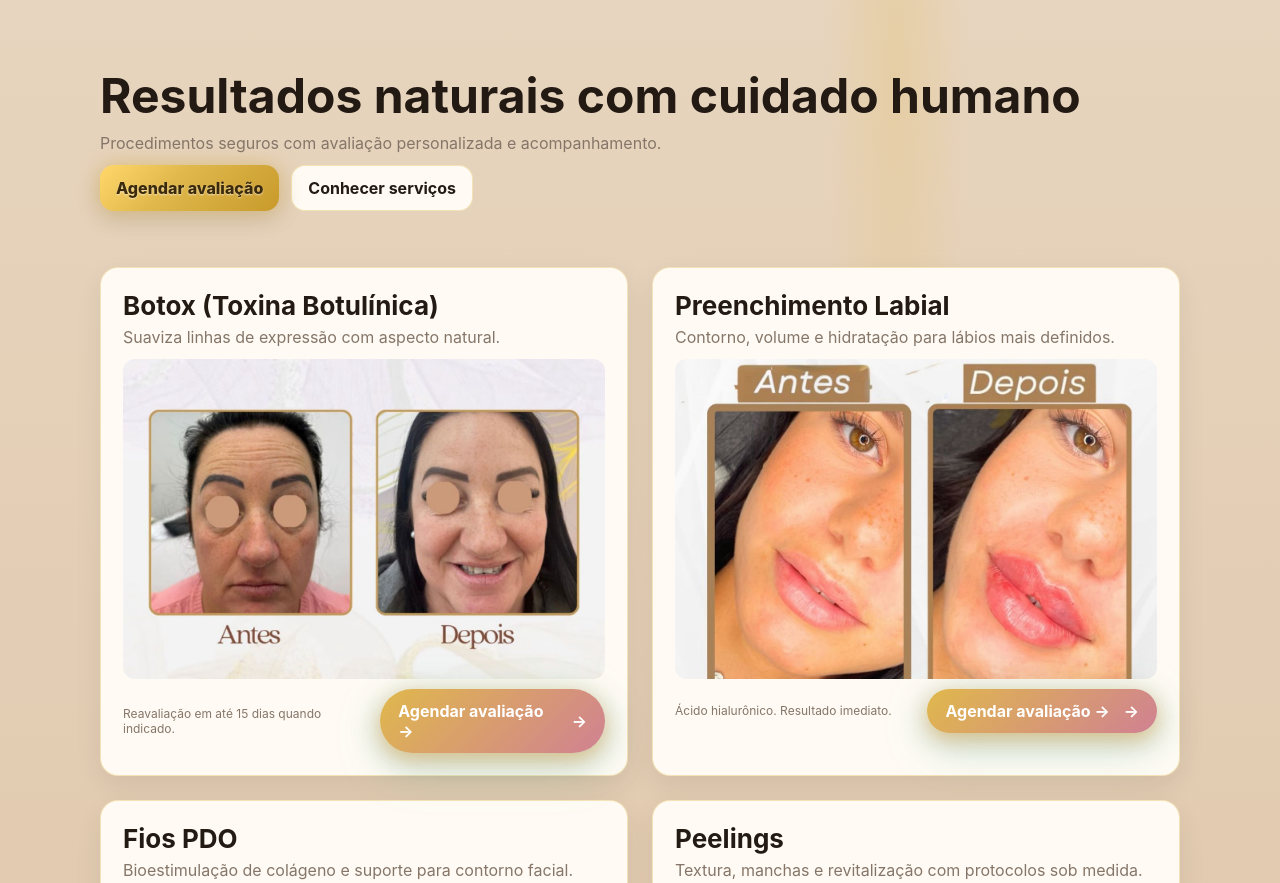
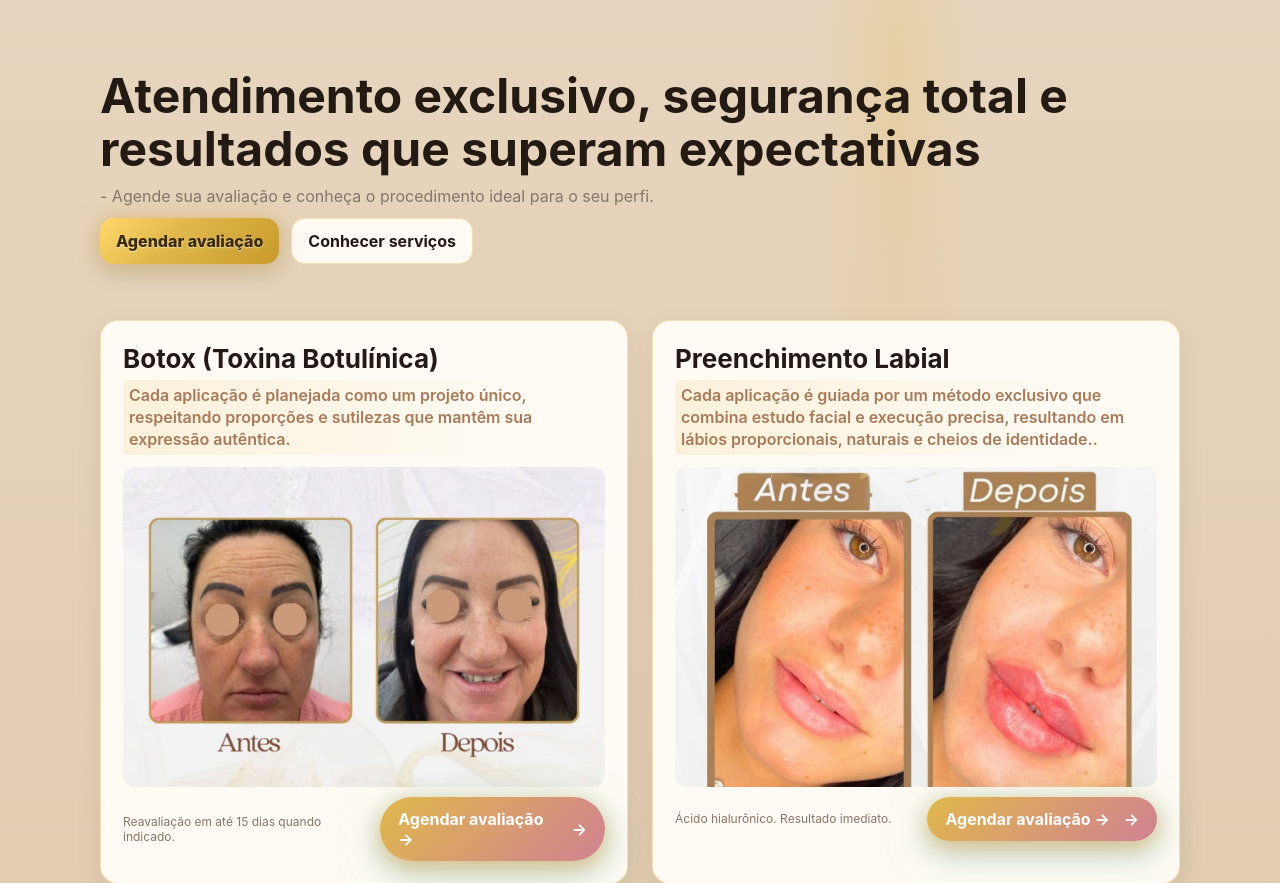
Before and after one commit to juniord8/LPLUNA-RG, a plain HTML site: page index.html in a window 1280 px wide. Shown: the part 117-1000 px from the top of the page. Drawn offline with Linux system fonts and the light colour scheme.

Commit message:
Mudanças em copys

```diff
--- a/index.css
+++ b/index.css
@@ -281,6 +281,18 @@ small,.note{font-size:12px;color:var(--muted)}
 .card footer .cta:hover::after{
   transform: translateX(3px);
 }
+/* Subtítulo de destaque nos cards */
+.card header p {
+  font-size: 16px;
+  font-weight: 600;
+  color: var(--wood); /* tom amadeirado para diferenciar */
+  margin: 6px 0 12px;
+  line-height: 1.4;
+  text-align: left;
+  background: linear-gradient(90deg, rgba(224,184,76,.15), transparent 80%);
+  padding: 4px 6px;
+  border-radius: 6px;
+}
 
 
 /* ===== Antes/Depois ===== */
--- a/index.html
+++ b/index.html
@@ -65,9 +65,9 @@
     <main>
       <section class="hero">
         <div class="wrap">
-          <h1>Resultados naturais com cuidado humano</h1>
+          <h1>Atendimento exclusivo, segurança total e resultados que superam expectativas </h1>
           <p>
-            Procedimentos seguros com avaliação personalizada e acompanhamento.
+            - Agende sua avaliação e conheça o procedimento ideal para o seu perfi.
           </p>
           <div class="actions">
             <a class="btn primary" href="#agende">Agendar avaliação</a>
@@ -81,7 +81,7 @@
         <article class="card">
           <header>
             <h2>Botox (Toxina Botulínica)</h2>
-            <p>Suaviza linhas de expressão com aspecto natural.</p>
+            <p>Cada aplicação é planejada como um projeto único, respeitando proporções e sutilezas que mantêm sua expressão autêntica.</p>
           </header>
           <div class="before-after single">
             <img src="imagens/Botox.jpg" alt="Antes e Depois do botox" />
@@ -96,7 +96,7 @@
         <article class="card">
           <header>
             <h2>Preenchimento Labial</h2>
-            <p>Contorno, volume e hidratação para lábios mais definidos.</p>
+            <p> Cada aplicação é guiada por um método exclusivo que combina estudo facial e execução precisa, resultando em lábios proporcionais, naturais e cheios de identidade..</p>
           </header>
           <div class="before-after single">
             <img
@@ -114,7 +114,7 @@
         <article class="card">
           <header>
             <h2>Fios PDO</h2>
-            <p>Bioestimulação de colágeno e suporte para contorno facial.</p>
+            <p>Para quem sente que o rosto perdeu firmeza e definição, nosso método une análise facial e técnica milimétrica para reposicionar tecidos, redefinir contornos e estimular colágeno — tudo preservando a naturalidade dos movimentos.</p>
           </header>
           <div class="before-after single">
             <img src="imagens/Lifting.jpg" alt="Antes e Depois dos fios PDO" />
```
